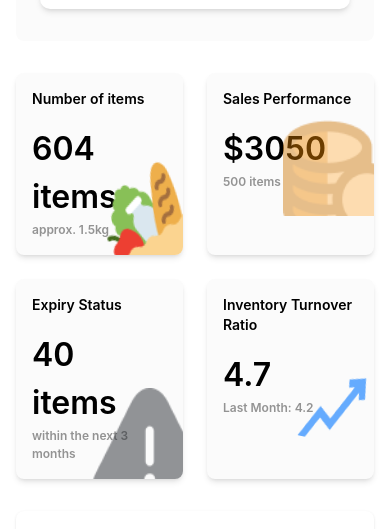
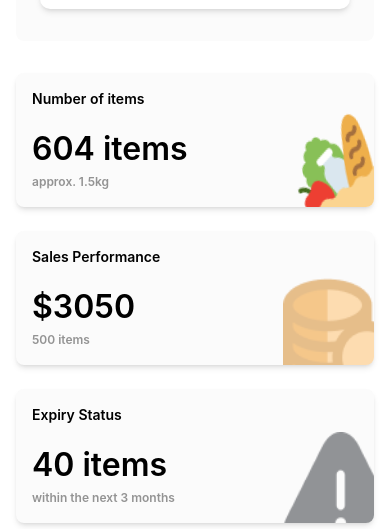
Before and after one commit to CSC-405-Software-Engineering/inventory-system, a React (Vite) app in the folder apps/inv-frontend/: page /dashboard in a window 390 px wide. Shown: the part 717-1246 px from the top of the page. Built offline with nearby package versions, Linux system fonts and the light colour scheme; no server answers.

Commit message:
updates the libraries

```diff
--- a/apps/inv-frontend/src/pages/Users/UserDashboard.tsx
+++ b/apps/inv-frontend/src/pages/Users/UserDashboard.tsx
@@ -421,7 +421,7 @@ const UserDashboard = () => {
                   </div>
                 </div>
 
-         <div className="grid md:grid-cols-3 grid-cols-2 lg:grid-cols-4 gap-6 font-semibold">
+         <div className="grid md:grid-cols-3 grid-cols-1 lg:grid-cols-4 gap-6 font-semibold">
          <div className="bg-[#FBFBFB] p-4 shadow-md flex flex-col gap-4 rounded-lg overflow-hidden">
   <p className="text-sm">Number of items</p>
   <div className="flex justify-between relative">
```
